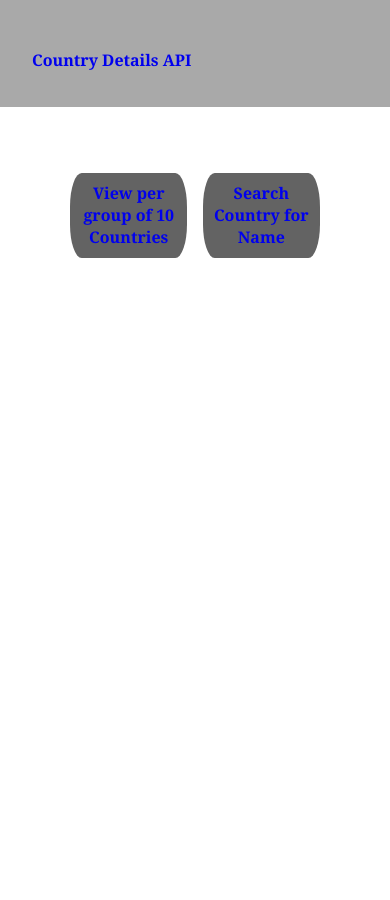
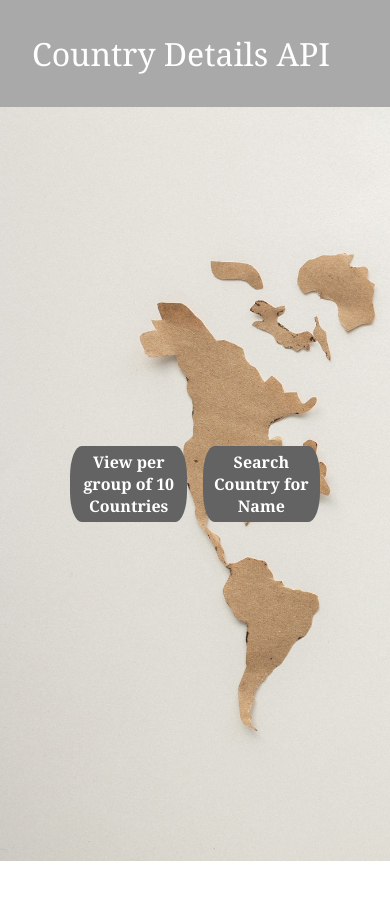
Before and after one commit to zulu776/countries, a React (Create React App) app: page / in a window 390 px wide. Shown: the top 900 px of the page. After the commit the page ends 861 px from the top, so only its background shows below. Built offline with nearby package versions, Linux system fonts and the light colour scheme.

Commit message:
Se estilizo los componentes hasta detalles y se puso partes responsive

```diff
--- a/src/components/Details/CreateDetails.jsx
+++ b/src/components/Details/CreateDetails.jsx
@@ -45,8 +45,10 @@ const CreateDetails = props => {
                     <p className="detail">{population2}</p>
                 </div>
             </div>
-            <button>
-                <Link to={`/Weather/${capital}`}>Weather Info</Link>
+            <button className="detail-button">
+                <Link to={`/Weather/${capital}`} className="detail-link">
+                    Weather Info
+                </Link>
             </button>
         </div>
     </>
--- a/src/components/Header.jsx
+++ b/src/components/Header.jsx
@@ -6,7 +6,7 @@ import "../css/Header.style.css";
 const Header = () => {
     return(
         <header className="header">
-            <Link to="/">
+            <Link to="/" className="header-link">
             Country Details API
             </Link>
         </header>
--- a/src/css/Details/CreateDetails.style.css
+++ b/src/css/Details/CreateDetails.style.css
@@ -15,8 +15,15 @@
 }
 
 .box {
-    width: 30%;
-    margin: 1%
+    width: 20%;
+    height: 20%;
+    margin: 2%;
+    background-color: rgba(0, 0, 0, 0.3);
+    display: flex;
+    justify-content: center;
+    align-items: center;
+    flex-direction: column;
+
 }
 
 .detail-box-img {
@@ -35,4 +42,45 @@
     font-size: 1rem;
     font-family:Georgia, 'Times New Roman', Times, serif;
     font-weight: bold;
+    color: white;
 }
+
+.detail {
+    color: white;
+
+}
+
+.detail-button {
+    border: none;
+    background-color: rgba(0, 0, 0, 0.7);
+    border-radius: 10% 40%;
+    -webkit-border-radius: 10% 40%;
+    -moz-border-radius: 10% 40%;
+    -ms-border-radius: 10% 40%;
+    -o-border-radius: 10% 40%;
+}
+
+.detail-link {
+    text-decoration: none;
+    color: white;
+    font-size: 15px;
+    font-weight: bolder;
+}
+
+@media (max-width:450px) {
+    .detail-box-img {
+        width: 40%;
+        height: 20%;
+        margin: 5%;
+    }
+
+    .box {
+    width: 40%;
+    height: 30%;
+    margin: 3%;
+    }
+
+    .detail-button {
+        margin-top: 10%;
+    }
+}
--- a/src/css/Details/Details.style.css
+++ b/src/css/Details/Details.style.css
@@ -1,3 +1,9 @@
+.details-container {
+    height: 100vh;
+    background-image: url("../IMG/Mapa2.jpg");
+    background-size: cover;
+}
+
 .detail-div-div {
     display: flex;
     justify-content: center;
@@ -11,7 +17,7 @@
 }
 
 .back-general {
-    width: 30%;
+    width: 10%;
     background-color: white;
     color: white;
     font-weight: bold   ;
@@ -23,7 +29,7 @@
 }
 
 .back-search {
-    width: 20%;
+    width: 10%;
     background-color: white;
     color: white;
     font-weight: bold;
@@ -33,3 +39,12 @@
     border-radius: 20% 40% 20% 40%;
     margin: 5%;
 }
+
+@media (max-width:450px) {
+    .back-general {
+        width: 30%;
+    }
+    .back-search {
+        width: 20%;
+    }
+}
--- a/src/css/GeneralView/GeneralView.style.css
+++ b/src/css/GeneralView/GeneralView.style.css
@@ -1,9 +1,11 @@
 .GeneralView-div {
-    /* height: 80vh; */
+    /* height: 85vh; */
    display: flex;
    justify-content: center;
    align-items: center  ;
    flex-direction: column;
+   background-image: url("../IMG/Mapa2.jpg");
+   background-size: cover;
 }
 
 .flags-div {
@@ -43,3 +45,14 @@
     box-shadow: 5px 6px 5px 0px rgba(0,0,0,0.41);
     border-radius: 20% 40% 20% 40%;
 }
+
+@media (max-width:450px) {
+    .GeneralView-div {
+        height: 85vh;
+    }
+
+    .LR-button {
+        margin-top: 15%;
+        width: 30%;
+    }
+}
--- a/src/css/Header.style.css
+++ b/src/css/Header.style.css
@@ -1,7 +1,11 @@
 .header {
     padding: 2rem;
     background-color:darkgray;
+    font-size: 2rem;
+}
+
+.header-link {
     text-decoration: none;
     font-family: Georgia, 'Times New Roman', Times, serif;
-    font-size: 2rem;
+    color: white;
 }
--- a/src/css/Main/Main.css
+++ b/src/css/Main/Main.css
@@ -1,14 +1,23 @@
+.main-container {
+    height: 89.3vh;
+    position: relative;
+    background-image: url("../IMG/Mapa2.jpg");
+    background-size: cover;
+}
+
 .main-div {
-    height: 100vh;
+    width: 100%;
+    height: 100%;
     display: flex;
     justify-content: center;
-    margin-top: 15%;
-    /* align-items: center; */
+    align-items: center;
+
 }
 
 .main-button {
     width: 30%;
     height: 10%;
+    margin-top: 15%;
     border: none;
     background-color: rgb(99, 99, 99);
     margin: 2%;
@@ -17,10 +26,11 @@
     -webkit-border-radius: 10% 40%;
 }
 
-div a {
+.main-link {
     text-decoration: none;
     font-family: Georgia, 'Times New Roman', Times, serif;
     font-size: 1rem;
     font-weight: bold;
+    color: white;
 
 }
--- /dev/null
+++ b/src/css/SearchCountry/SearchCountry.style.css
@@ -0,0 +1,5 @@
+.search-container {
+    height: 100vh;
+    background-image: url("../IMG/Mapa2.jpg");
+    background-size: cover;
+}
--- a/src/css/SearchCountry/SearchingC.style.css
+++ b/src/css/SearchCountry/SearchingC.style.css
@@ -22,14 +22,14 @@ form {
 
 .submit-area {
     width: 10%;
-    height: 12.7%;
+    height: 12%;
     border: 4px solid darkgray;
     background-color: darkgray;
     color: white;
     font-size: 20px;
 }
 
-@media (min-width: 400px) {
+@media (max-width: 450px) {
 
 form {
     flex-direction: column;
--- a/src/views/Details.jsx
+++ b/src/views/Details.jsx
@@ -8,6 +8,7 @@ import CreateDetails from "../components/Details/CreateDetails";
 import "../css/Details/Details.style.css";
 
 const Details = () => {
+
     const { name } = useParams();
     console.log(name)
     const [details, setDetails] = useState();
@@ -31,7 +32,7 @@ const Details = () => {
 
     return (
         <>
-
+            <div className="details-container">
                 <Header />
                 {details && (
                 <CreateDetails
@@ -52,6 +53,7 @@ const Details = () => {
                         <Link to="/SearchCountry">Search</Link>
                     </button>
                 </div>
+            </div>
 
         </>
 
--- a/src/views/Main.jsx
+++ b/src/views/Main.jsx
@@ -11,17 +11,19 @@ const Main = () => {
     <>
 
         <Header />
+        <div className="main-container">
             <div className="main-div">
                 <button className="main-button">
-                <Link to="/GeneralView">
+                    <Link to="/GeneralView" className="main-link">
                         View per group of 10 Countries
                     </ Link>
                 </button>
                 <button className="main-button">
-                <Link to="/SearchCountry">
+                    <Link to="/SearchCountry" className="main-link">
                         Search Country for Name
                     </ Link>
                 </button>
+            </div>
         </div>
     </>
     );
--- a/src/views/SearchCountry.jsx
+++ b/src/views/SearchCountry.jsx
@@ -5,6 +5,7 @@ import SearchingC from "../components/SearchCountry/SearchingC";
 import MapsSearch from "../components/SearchCountry/MapsSearch";
 import FetchError from "../components/FetchError";
 
+import "../css/SearchCountry/SearchCountry.style.css"
 
 const SearchCountry = () => {
 
@@ -35,6 +36,7 @@ const SearchCountry = () => {
 
     return (
         <>
+            <div className="search-container">
                 <Header />
                 <SearchingC
                 setCountryName={setCountryName}
@@ -52,7 +54,7 @@ const SearchCountry = () => {
                     )
                     )
                 }
-
+            </div>
         </>
     );
 };
```
Also changed, not shown: src/css/IMG/Mapa1.jpg (added), src/css/IMG/Mapa2.jpg (added). Lines whose indentation alone changed are shown as unchanged.
